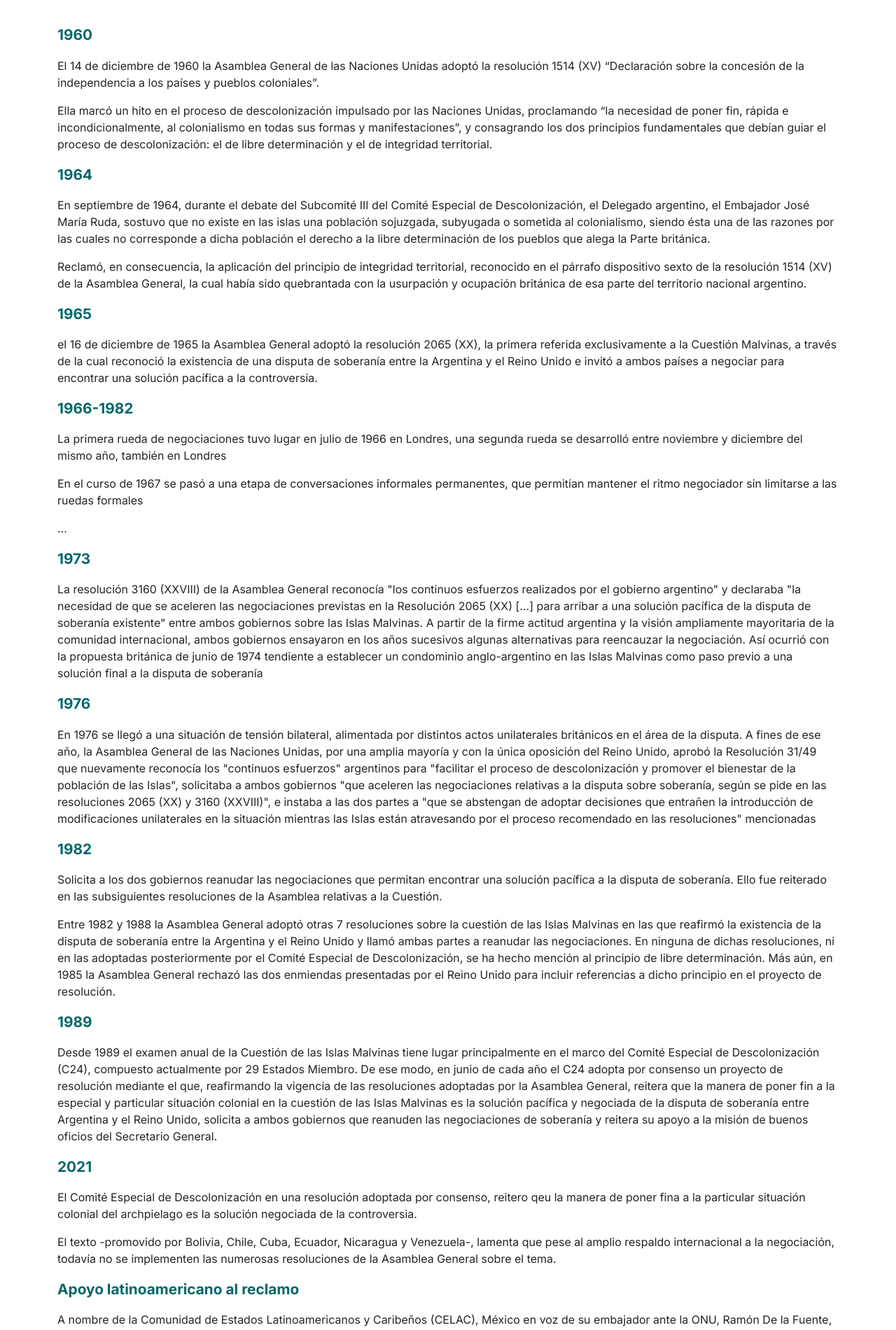
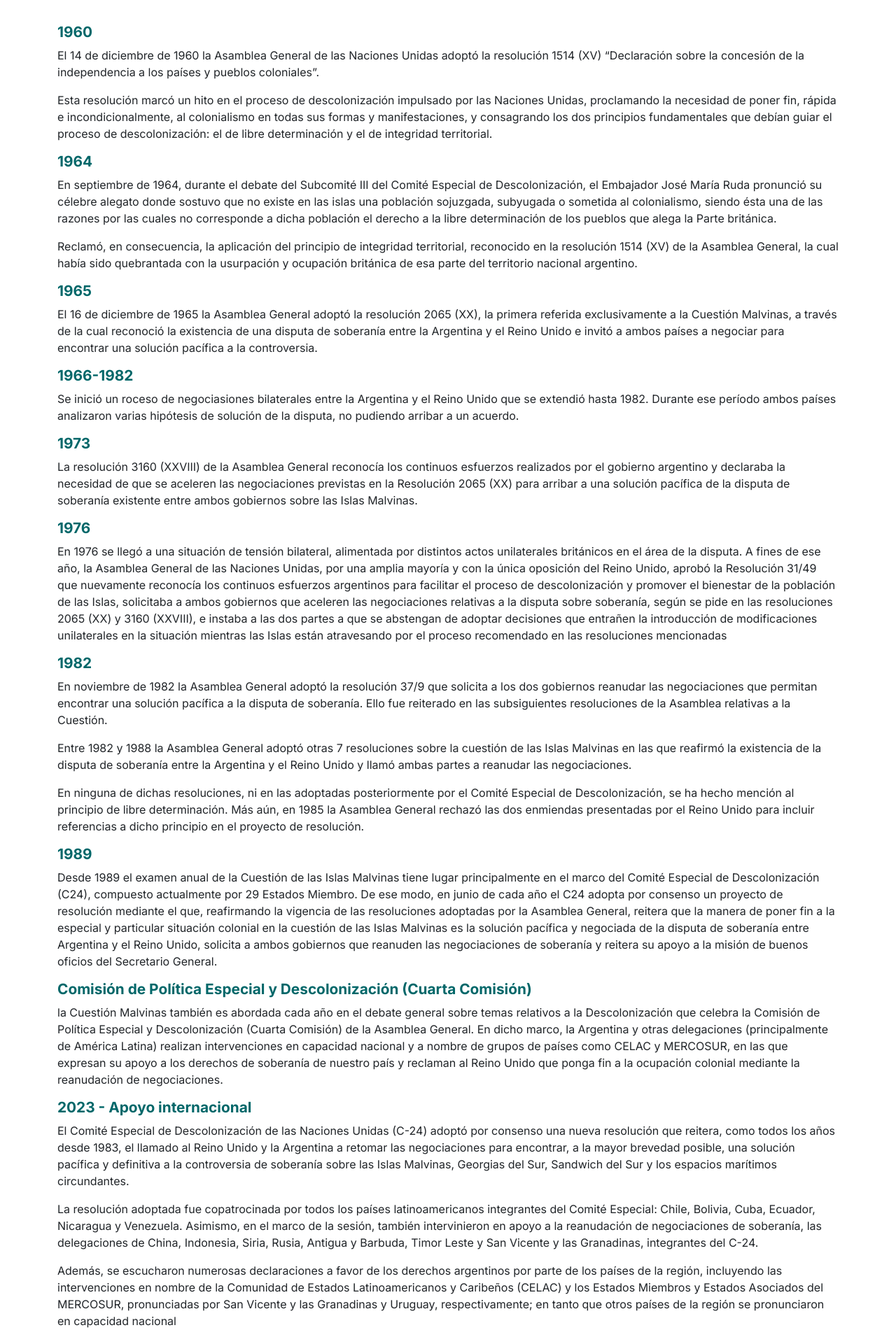
Before and after one commit to Lucho-Castagno/deu-malvinas, a Next.js app: page /resoluciones in a window 1280 px wide. Shown: the part 240-2141 px from the top of the page at 70% size. Built offline with nearby package versions, Linux system fonts and the light colour scheme.

Commit message:
Agregue atributos arias y roles a las resoluciones y mailto al mail que no se accedia por teclado

```diff
--- a/src/app/components/Footer.js
+++ b/src/app/components/Footer.js
@@ -28,7 +28,7 @@
           </div>
           <div className="col-md-2 mb-4 mb-md-0">
             <p className={`${styles.customP}`}>Contacto:</p>
-            <p>historias.de.malvinas.argentinas@gmail.com</p>
+            <p><a href="mailto:historias.de.malvinas.argentinas@gmail.com" className={`${styles.customLink}`}>historias.de.malvinas.argentinas@gmail.com</a></p>
           </div>
         </div>
       </div>
--- a/src/app/resoluciones/page.js
+++ b/src/app/resoluciones/page.js
@@ -4,58 +4,78 @@
 
 export default function ResolucionesPage() {
   return (
-    <div className="container my-5 py-5" role="main">
-      <h1 className={`text-center subtitle mb-5`}>Resoluciones de la ONU</h1>
-      <div className="row">
-        <div className="col-md-12">
-        <p className={styles.titulo}>1960</p>
+    <div className="container my-5 py-5" role="document">
+      <h1 className={`text-center subtitle mb-5`} tabIndex="0" >Resoluciones de la ONU</h1>
+      <section aria-labelledby="year-1960">
+        <h2 id="year-1960" className={styles.titulo}>1960</h2>
           <p>El 14 de diciembre de 1960 la Asamblea General de las Naciones Unidas adoptó la resolución 1514 (XV) “Declaración sobre la concesión de la independencia a los países y pueblos coloniales”.</p>
-          <p>Ella marcó un hito en el proceso de descolonización impulsado por las Naciones Unidas, proclamando “la necesidad de poner fin, rápida e incondicionalmente, al colonialismo en todas sus formas y manifestaciones”,
+          <p>Esta resolución marcó un hito en el proceso de descolonización impulsado por las Naciones Unidas, proclamando la necesidad de poner fin, rápida e incondicionalmente, al colonialismo en todas sus formas y manifestaciones,
            y consagrando los dos principios fundamentales que debían guiar el proceso de descolonización: el de libre determinación y el de integridad territorial.</p>
-        <p className={styles.titulo}>1964</p>
-          <p>En septiembre de 1964, durante el debate del Subcomité III del Comité Especial de Descolonización, el Delegado argentino, el Embajador José María Ruda,
-          sostuvo que no existe en las islas una población sojuzgada, subyugada o sometida al colonialismo, siendo ésta una de las razones por las cuales no corresponde
-          a dicha población el derecho a la libre determinación de los pueblos que alega la Parte británica.</p>
-          <p>Reclamó, en consecuencia, la aplicación del principio de integridad territorial, reconocido en el párrafo dispositivo sexto de la resolución 1514 (XV) de la Asamblea General, la cual había sido quebrantada con
-            la usurpación y ocupación británica de esa parte del territorio nacional argentino.</p>
-        <p className={styles.titulo}>1965</p>
-          <p>el 16 de diciembre de 1965 la Asamblea General adoptó la resolución 2065 (XX), la primera referida exclusivamente a la Cuestión Malvinas, a través de la cual reconoció la existencia de
+      </section>
+      <section aria-labelledby="year-1964">
+        <h2 id="year-1964"className={styles.titulo}>1964</h2>
+          <p>En septiembre de 1964, durante el debate del Subcomité III del Comité Especial de Descolonización, el Embajador José María Ruda pronunció su célebre alegato donde
+            sostuvo que no existe en las islas una población sojuzgada, subyugada o sometida al colonialismo, siendo ésta una de las razones por las cuales no corresponde
+            a dicha población el derecho a la libre determinación de los pueblos que alega la Parte británica.</p>
+          <p>Reclamó, en consecuencia, la aplicación del principio de integridad territorial, reconocido en la resolución 1514 (XV) de la Asamblea General, la cual había sido quebrantada con
+              la usurpación y ocupación británica de esa parte del territorio nacional argentino.</p>
+       </section>
+        <section aria-labelledby="year-1965">
+          <h2 id="year-1965" className={styles.titulo}>1965</h2>
+          <p>El 16 de diciembre de 1965 la Asamblea General adoptó la resolución 2065 (XX), la primera referida exclusivamente a la Cuestión Malvinas, a través de la cual reconoció la existencia de
             una disputa de soberanía entre la Argentina y el Reino Unido e invitó a ambos países a negociar para encontrar una solución pacífica a la controversia.</p>
-        <p className={styles.titulo}>1966-1982</p>
-          <p>La primera rueda de negociaciones tuvo lugar en julio de 1966 en Londres, una segunda rueda se desarrolló entre noviembre y diciembre del mismo año, también en Londres</p>
-          <p>En el curso de 1967 se pasó a una etapa de conversaciones informales permanentes, que permitían mantener el ritmo negociador sin limitarse a las ruedas formales</p>
-          <p>...</p>
-        <p className={styles.titulo}>1973</p>
-          <p>La resolución 3160 (XXVIII) de la Asamblea General reconocía &quot;los continuos esfuerzos realizados por el gobierno argentino&quot; y declaraba &quot;la necesidad de que se aceleren las
-          negociaciones previstas en la Resolución 2065 (XX) [...] para arribar a una solución pacífica de la disputa de soberanía existente&quot; entre ambos gobiernos sobre las Islas Malvinas.
-           A partir de la firme actitud argentina y la visión ampliamente mayoritaria de la comunidad internacional, ambos gobiernos ensayaron en los años sucesivos algunas alternativas para reencauzar la negociación.
-           Así ocurrió con la propuesta británica de junio de 1974 tendiente a establecer un condominio anglo-argentino en las Islas Malvinas como paso previo a una solución final a la disputa de soberanía</p>
-        <p className={styles.titulo}>1976</p>
+        </section>
+        <section aria-labelledby="year-1966-1982">
+        <h2 id="year-1966-1982" className={styles.titulo}>1966-1982</h2>
+          <p>Se inició un roceso de negociasiones bilaterales entre la Argentina y el Reino Unido que se extendió hasta 1982.
+            Durante ese período ambos países analizaron varias hipótesis de solución de la disputa, no pudiendo arribar a un acuerdo.</p>
+        </section>
+        <section aria-labelledby="year-1973">
+        <h2 id="year-1973" className={styles.titulo}>1973</h2>
+          <p>La resolución 3160 (XXVIII) de la Asamblea General reconocía los continuos esfuerzos realizados por el gobierno argentino y declaraba la necesidad de que se aceleren las
+          negociaciones previstas en la Resolución 2065 (XX) para arribar a una solución pacífica de la disputa de soberanía existente entre ambos gobiernos sobre las Islas Malvinas.</p>
+        </section>
+        <section aria-labelledby="year-1976">
+        <h2 id="year-1976" className={styles.titulo}>1976</h2>
           <p>En 1976 se llegó a una situación de tensión bilateral, alimentada por distintos actos unilaterales británicos en el área de la disputa. A fines de ese año, la Asamblea General de las
-             Naciones Unidas, por una amplia mayoría y con la única oposición del Reino Unido, aprobó la Resolución 31/49 que nuevamente reconocía los &quot;continuos esfuerzos&quot; argentinos para
-             &quot;facilitar el proceso de descolonización y promover el bienestar de la población de las Islas&quot;, solicitaba a ambos gobiernos &quot;que aceleren las negociaciones relativas a la disputa sobre
-             soberanía, según se pide en las resoluciones 2065 (XX) y 3160 (XXVIII)&quot;, e instaba a las dos partes a &quot;que se abstengan de adoptar decisiones que entrañen la introducción de modificaciones unilaterales
-             en la situación mientras las Islas están atravesando por el proceso recomendado en las resoluciones&quot; mencionadas</p>
-        <p className={styles.titulo}>1982</p>
-          <p>Solicita a los dos gobiernos reanudar las negociaciones que permitan encontrar una solución pacífica a la disputa de soberanía. Ello fue reiterado en las subsiguientes
+             Naciones Unidas, por una amplia mayoría y con la única oposición del Reino Unido, aprobó la Resolución 31/49 que nuevamente reconocía los continuos esfuerzos argentinos para
+             facilitar el proceso de descolonización y promover el bienestar de la población de las Islas, solicitaba a ambos gobiernos que aceleren las negociaciones relativas a la disputa sobre
+             soberanía, según se pide en las resoluciones 2065 (XX) y 3160 (XXVIII), e instaba a las dos partes a que se abstengan de adoptar decisiones que entrañen la introducción de modificaciones unilaterales
+             en la situación mientras las Islas están atravesando por el proceso recomendado en las resoluciones mencionadas</p>
+        </section>
+        <section aria-labelledby="year-1982">
+        <h2 id="year-1982" className={styles.titulo}>1982</h2>
+          <p>En noviembre de 1982 la Asamblea General adoptó la resolución 37/9 que solicita a
+            los dos gobiernos reanudar las negociaciones que permitan encontrar una solución pacífica a la disputa de soberanía. Ello fue reiterado en las subsiguientes
             resoluciones de la Asamblea relativas a la Cuestión.</p>
           <p>Entre 1982 y 1988 la Asamblea General adoptó otras 7 resoluciones sobre la cuestión de las Islas Malvinas en las que reafirmó la existencia de la disputa
-            de soberanía entre la Argentina y el Reino Unido y llamó ambas partes a reanudar las negociaciones.
-              En ninguna de dichas resoluciones, ni en las adoptadas posteriormente por el Comité Especial de Descolonización,
+            de soberanía entre la Argentina y el Reino Unido y llamó ambas partes a reanudar las negociaciones.</p>
+            <p>En ninguna de dichas resoluciones, ni en las adoptadas posteriormente por el Comité Especial de Descolonización,
                se ha hecho mención al principio de libre determinación. Más aún, en 1985 la Asamblea General rechazó las dos
                enmiendas presentadas por el Reino Unido para incluir referencias a dicho principio en el proyecto de resolución.</p>
-        <p className={styles.titulo}>1989</p>
+        </section>
+        <section aria-labelledby="year-1989">
+        <h2 id="year-1989" className={styles.titulo}>1989</h2>
           <p>Desde 1989 el examen anual de la Cuestión de las Islas Malvinas tiene lugar principalmente en el marco del Comité Especial de Descolonización
              (C24), compuesto actualmente por 29 Estados Miembro. De ese modo, en junio de cada año el C24 adopta por consenso un proyecto de resolución mediante el que,
               reafirmando la vigencia de las resoluciones adoptadas por la Asamblea General, reitera que la manera de poner fin a la especial y particular situación colonial en la cuestión
               de las Islas Malvinas es la solución pacífica y negociada de la disputa de soberanía entre Argentina y el Reino Unido, solicita a ambos gobiernos que reanuden las negociaciones de soberanía y reitera su apoyo a la misión de buenos oficios del Secretario General.</p>
-      <p className={styles.titulo}>2021</p>
-        <p>El Comité Especial de Descolonización en una resolución adoptada por consenso, reitero qeu la manera de poner fina a la particular situación colonial del archpielago es la solución negociada de la controversia.</p>
-        <p>El texto -promovido por Bolivia, Chile, Cuba, Ecuador, Nicaragua y Venezuela-, lamenta que pese al amplio respaldo internacional a la negociación, todavía no se implementen las numerosas resoluciones de la Asamblea General sobre el tema.</p>
-        <p className={styles.titulo}>Apoyo latinoamericano al reclamo</p>
-        <p>A nombre de la Comunidad de Estados Latinoamericanos y Caribeños  (CELAC), México en voz de su embajador ante la ONU, Ramón De la Fuente, reiteró “el más firme respaldo a los legítimos derechos” de Argentina en la “disputa de la soberanía sobre las Islas Malvinas, Georgias del Sur y Sandwich del Sur y los espacios marítimos circundantes”.</p>
-        </div>
-      </div>
+        </section>
+        <section aria-labelledby="cuarta-comision">
+          <h2 id="cuarta-comision" className={styles.titulo}>Comisión de Política Especial y Descolonización (Cuarta Comisión)</h2>
+            <p>la Cuestión Malvinas también es abordada cada año en el debate general sobre temas relativos a la Descolonización que celebra la Comisión de Política Especial y Descolonización (Cuarta Comisión) de la Asamblea General. En dicho marco, la Argentina
+              y otras delegaciones (principalmente de América Latina) realizan intervenciones en capacidad nacional y a nombre de grupos de países como CELAC y MERCOSUR, en las que expresan su apoyo a los derechos de soberanía de nuestro país y reclaman al Reino Unido
+              que ponga fin a la ocupación colonial mediante la reanudación de negociaciones.</p>
+        </section>
+        <section aria-labelledby="year-2023">
+          <h2 id="year-2023" className={styles.titulo}>2023 - Apoyo internacional</h2>
+            <p>El Comité Especial de Descolonización de las Naciones Unidas (C-24) adoptó por consenso una nueva resolución que reitera, como todos los años desde 1983, el llamado al Reino Unido y la Argentina a retomar las negociaciones para encontrar,
+              a la mayor brevedad posible, una solución pacífica y definitiva a la controversia de soberanía sobre las Islas Malvinas, Georgias del Sur, Sandwich del Sur y los espacios marítimos circundantes.</p>
+            <p>La resolución adoptada fue copatrocinada por todos los países latinoamericanos integrantes del Comité Especial: Chile, Bolivia, Cuba, Ecuador, Nicaragua y Venezuela.
+              Asimismo, en el marco de la sesión, también intervinieron en apoyo a la reanudación de negociaciones de soberanía, las delegaciones de China, Indonesia, Siria, Rusia, Antigua y Barbuda, Timor Leste y San Vicente y las Granadinas, integrantes del C-24.</p>
+            <p>Además, se escucharon numerosas declaraciones a favor de los derechos argentinos por parte de los países de la región, incluyendo las intervenciones en nombre de la Comunidad de Estados Latinoamericanos y Caribeños (CELAC)
+              y los Estados Miembros y Estados Asociados del MERCOSUR, pronunciadas por San Vicente y las Granadinas y Uruguay, respectivamente; en tanto que otros países de la región se pronunciaron en capacidad nacional</p>
+        </section>
     </div>
   );
 }
```
